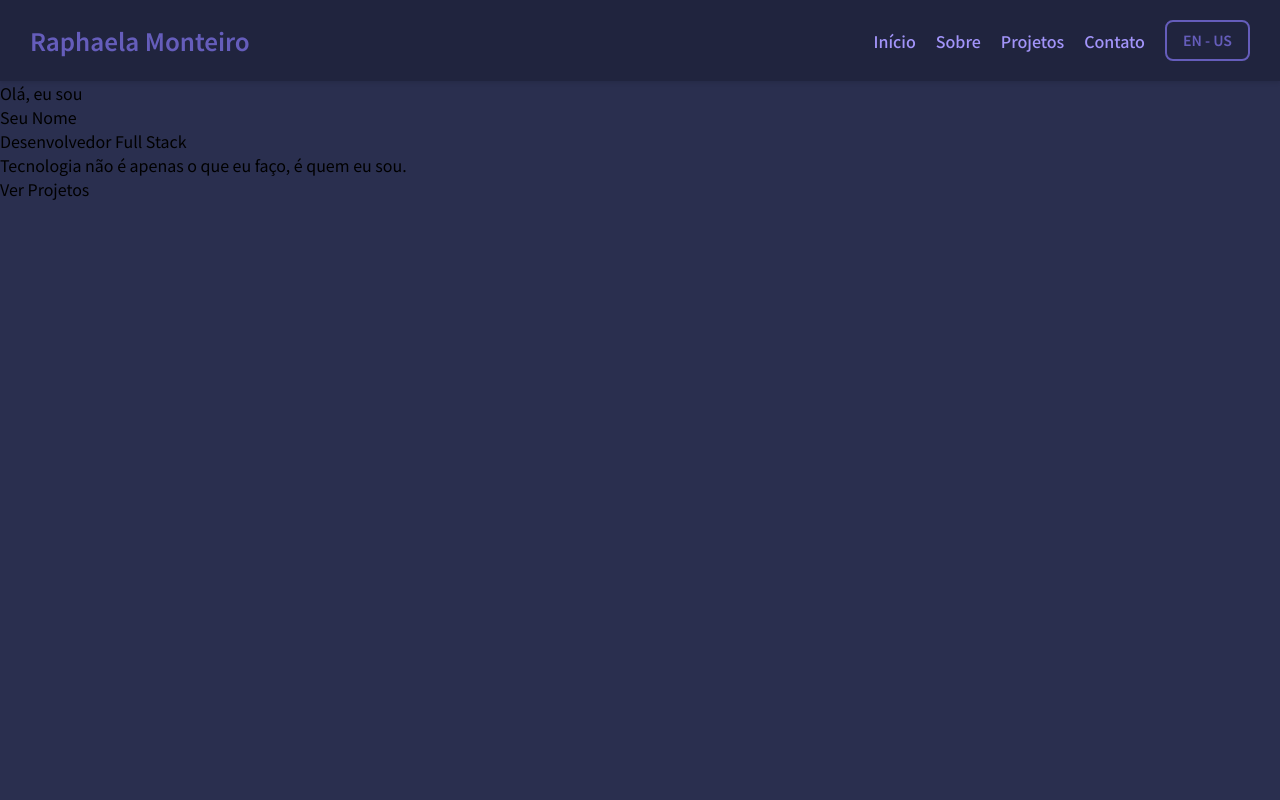
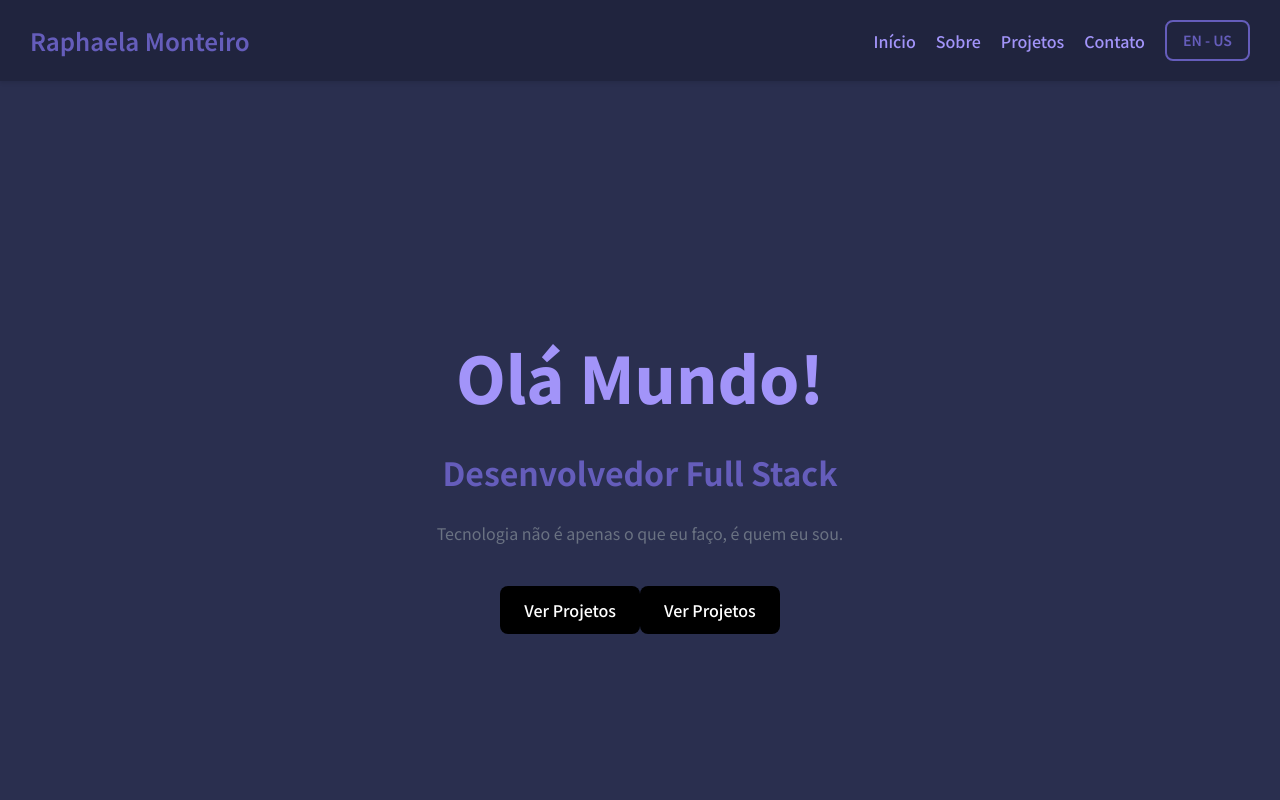
Before and after one commit to raphaelamonteiro/portfolio, a Next.js app: page / in a window 1280 px wide. Shown: the top 800 px of the page. Built offline with nearby package versions, Linux system fonts and the light colour scheme.

Commit message:
style: update the CSS and add GIF

```diff
--- a/app/about/page.tsx
+++ b/app/about/page.tsx
@@ -1,9 +1,12 @@
 'use client'
 
+import Loading from '@/components/loading'
 import { useTranslation } from '@/contexts/TranslationContext'
 
 export default function About() {
-    const { t } = useTranslation()
+    const { t, isLoading } = useTranslation()
+    if (isLoading) return <Loading />
+
 
     return (
         <div style={{ padding: '50px', maxWidth: '800px', margin: '0 auto' }}>
--- a/app/globals.css
+++ b/app/globals.css
@@ -17,8 +17,14 @@
 }
 
 body {
+  height: 100%;
+  display: flex;
+  flex-direction: column;
   background: var(--background);
   font-family: "Noto Sans JP", sans-serif;
+}
+.main-content {
+  flex: 1;
 }
 
 /* Header */
@@ -94,6 +100,20 @@ body {
   background-color: var(--primary);
   color: var(--light);
 }
+
+
+.title-hero{
+    color: var(--primary-hover);
+    font-size: 64px;
+    font-weight: 800;
+}
+
+.role-text {
+  color: var(--primary);
+  font-size: 32px;
+  font-weight: 700;
+}
+
 
 .footer {
   background-color: var(--header-bg);
@@ -185,3 +205,35 @@ body {
       padding: 6px 12px;
     }
   }
+
+
+    .loading-container {
+      min-height: 100vh;
+      display: flex;
+      flex-direction: column;
+      align-items: center;
+      justify-content: center;
+      gap: 1rem;
+    }
+
+    .loading-text {
+      font-size: 24px;
+      font-weight: 600;
+      color: var(--light);
+      letter-spacing: 0.05em;
+      animation: pulse 1.5s infinite;
+    }
+
+    @keyframes pulse {
+      0% {
+        opacity: 0.4;
+      }
+
+      50% {
+        opacity: 1;
+      }
+
+      100% {
+        opacity: 0.4;
+      }
+    }
--- a/app/page.tsx
+++ b/app/page.tsx
@@ -1,29 +1,42 @@
 'use client'
+
+import Loading from '@/components/loading'
 import { useTranslation } from '@/contexts/TranslationContext'
 import Link from 'next/link'
 
 export default function Home() {
   const { t, isLoading } = useTranslation()
 
-  if (isLoading) return <div>Carregando...</div>
+  if (isLoading) return <Loading />
 
   return (
-    <div>
-      <h2>
+    <section className="min-h-screen flex items-center justify-center">
+      <div className="max-w-3xl text-center space-y-6">
+
+        <h1 className="title-hero">
           {t.home.greeting}
-      </h2>
-      <h1>
-        Seu Nome
         </h1>
-      <h3>
+
+        <h3 className="role-text">
           {t.home.role}
         </h3>
-      <p>
+
+        <p className="text-gray-500 leading-relaxed">
           {t.home.description}
         </p>
-      <Link href="/projects">
+
+        <div className="pt-4">
+          <Link href="/projects"
+            className="inline-block rounded-lg bg-black px-6 py-3 text-white font-medium hover:bg-gray-800 transition">
+            {t.home.cta}
+          </Link>
+
+          <Link href="/projects"
+            className="inline-block rounded-lg bg-black px-6 py-3 text-white font-medium hover:bg-gray-800 transition">
             {t.home.cta}
           </Link>
         </div>
+      </div>
+    </section>
   )
 }
--- a/components/Header.tsx
+++ b/components/Header.tsx
@@ -6,6 +6,7 @@ import { useTranslation } from '@/contexts/TranslationContext'
 
 export default function Header() {
     const { t, isLoading } = useTranslation()
+
 
     return (
         <header className="header">
--- a/components/footer.tsx
+++ b/components/footer.tsx
@@ -13,16 +13,15 @@ export default function Footer() {
                     {t.footer.rights}
                 </p>
 
-                {/* Redes sociais (opcional) */}
                 <div className="footer-social">
-                    <a href="https://github.com/seu-usuario" target="_blank" rel="noopener noreferrer" className="social-link">
+                    <a href="https://github.com/raphaelamonteiro" target="_blank" rel="noopener noreferrer" className="social-link">
                         GitHub
                     </a>
-                    <a href="https://linkedin.com/in/seu-usuario" target="_blank" rel="noopener noreferrer" className="social-link">
+                    <a href="https://linkedin.com/in/raphaelamonteiro" target="_blank" rel="noopener noreferrer" className="social-link">
                         LinkedIn
                     </a>
-                    <a href="https://linkedin.com/in/seu-usuario" target="_blank" rel="noopener noreferrer" className="social-link">
-                        Contato
+                    <a href="mailto:raphaelabm.dev@gmail.com" target="_blank" rel="noopener noreferrer" className="social-link">
+                        E-mail
                     </a>
                 </div>
             </div>
--- /dev/null
+++ b/components/loading.tsx
@@ -0,0 +1,19 @@
+'use client'
+import { useTranslation } from '@/contexts/TranslationContext'
+
+
+export default function Loading() {
+    const { t } = useTranslation()
+
+    return (
+        <div className="loading-container">
+            <img
+                src="https://media1.giphy.com/media/v1.Y2lkPTc5MGI3NjExd2Q5OGR6d2t0OWEzcmhzOW5jazBrY3RqMnN3bTNqM2RnZXMzZTVvbyZlcD12MV9pbnRlcm5hbF9naWZfYnlfaWQmY3Q9cw/dyLJF4PEsNBeONrPpE/giphy.gif"
+                alt="gatinho" width={260} height={260} />
+
+            <div className="loading-text">
+                <p className="loading-text">Loading...</p>
+            </div >
+        </div >
+    )
+}
--- a/locales/en-US.ts
+++ b/locales/en-US.ts
@@ -6,7 +6,7 @@ export const enUS = {
         contact: "Contact"
     },
     home: {
-        greeting: "Hello, I'm",
+        greeting: "Hello World!",
         role: "Full Stack Developer",
         description: "Technology is not just what I do, it's who I am.",
         cta: "View Projects"
--- a/locales/pt-BR.ts
+++ b/locales/pt-BR.ts
@@ -6,7 +6,7 @@ export const ptBR = {
         contact: "Contato"
     },
     home: {
-        greeting: "Olá, eu sou",
+        greeting: "Olá Mundo!",
         role: "Desenvolvedor Full Stack",
         description: "Tecnologia não é apenas o que eu faço, é quem eu sou.",
         cta: "Ver Projetos"
@@ -31,4 +31,5 @@ export const ptBR = {
     footer: {
         rights: "© 2026 Raphaela Monteiro - Todos os direitos reservados."
     }
+
 }
```
Lines whose indentation alone changed are shown as unchanged.
